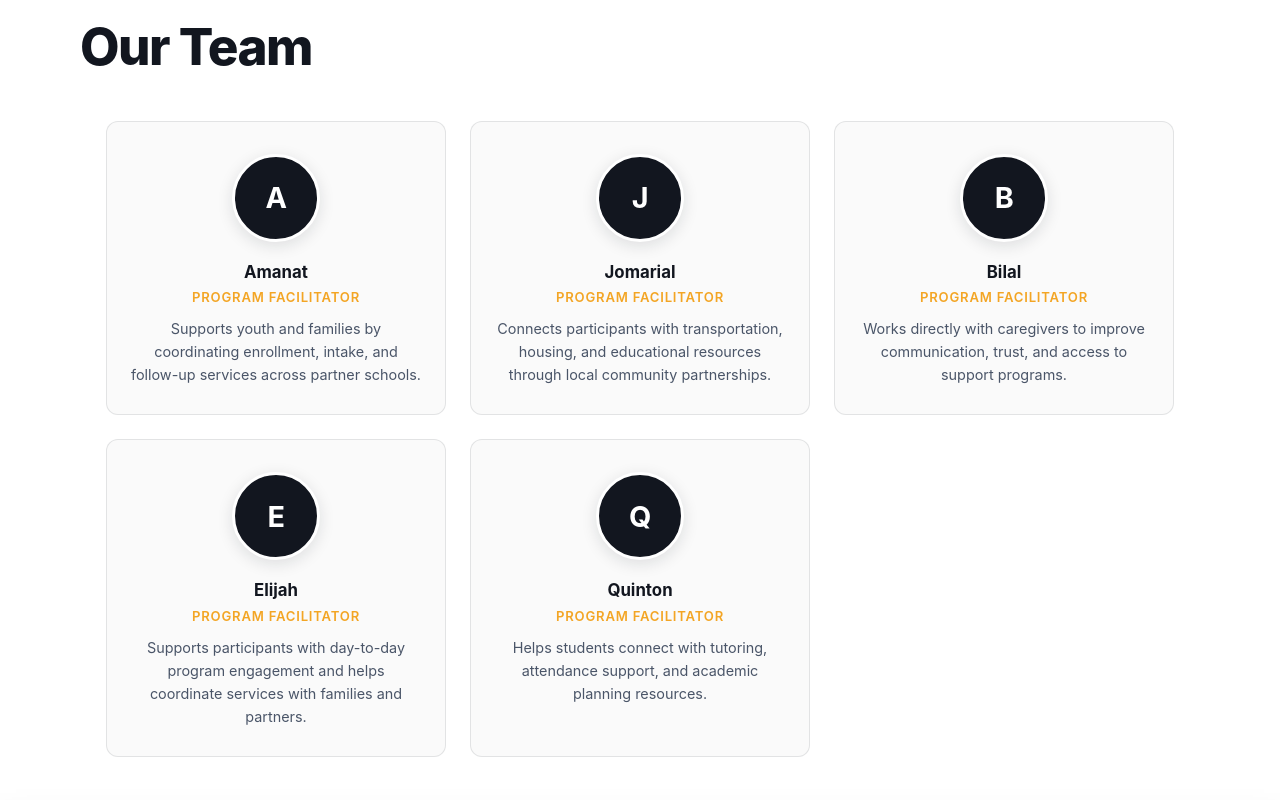
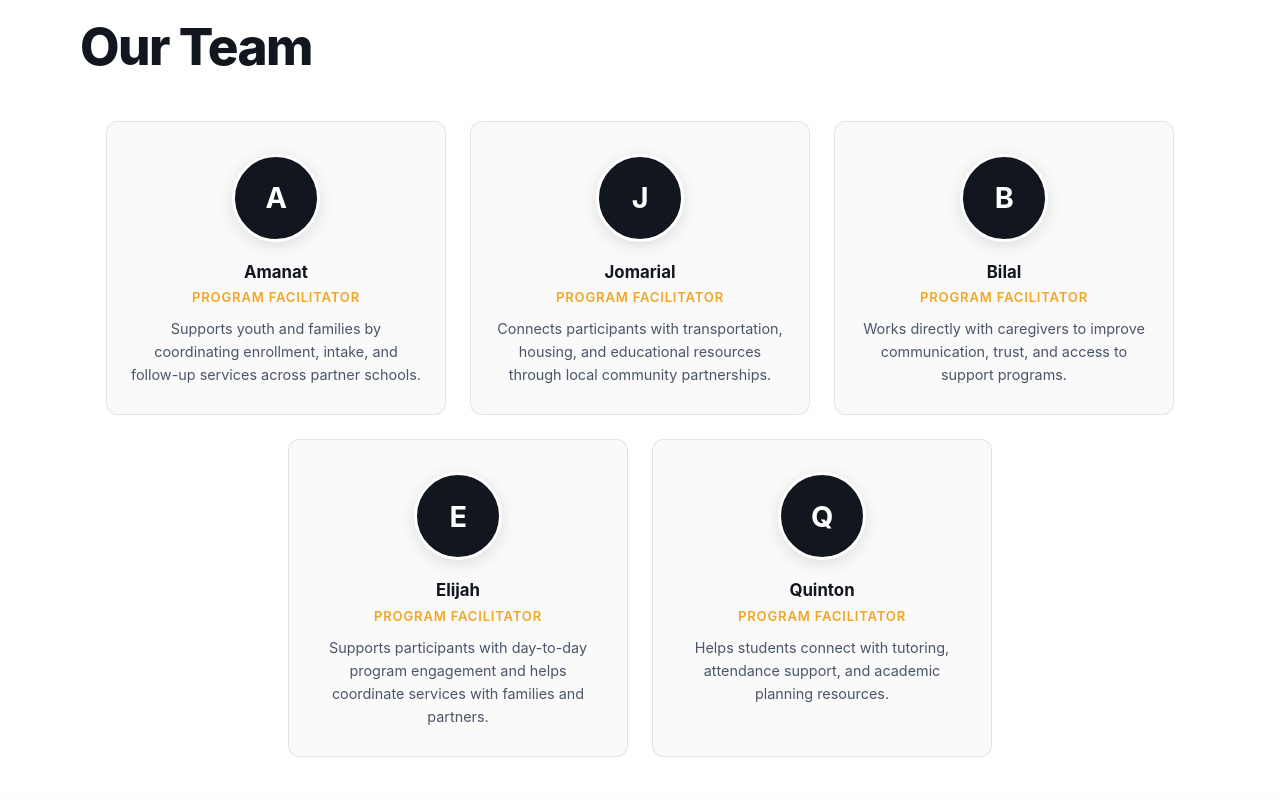
Before and after one commit to shin0bi21/program-management-app, a React (Vite) app in the folder frontend/: page / in a window 1280 px wide. Shown: the part 2340-3140 px from the top of the page. Built offline with nearby package versions, Linux system fonts and the light colour scheme; no server answers.

Commit message:
improve rendering for about us cards on homepage

```diff
--- a/frontend/src/pages/Homepage/Homepage.css
+++ b/frontend/src/pages/Homepage/Homepage.css
@@ -276,14 +276,15 @@
 }
 
 .resource-cards-grid {
-  display: grid;
-  grid-template-columns: repeat(3, minmax(0, 340px));
+  display: flex;
+  flex-wrap: wrap;
   justify-content: center;
   gap: 24px;
   margin-top: 48px;
 }
 
 .resource-card {
+  flex: 0 0 340px;
   border: 1px solid rgba(18, 22, 31, 0.1);
   border-radius: 12px;
   background: #fafafa;
```
